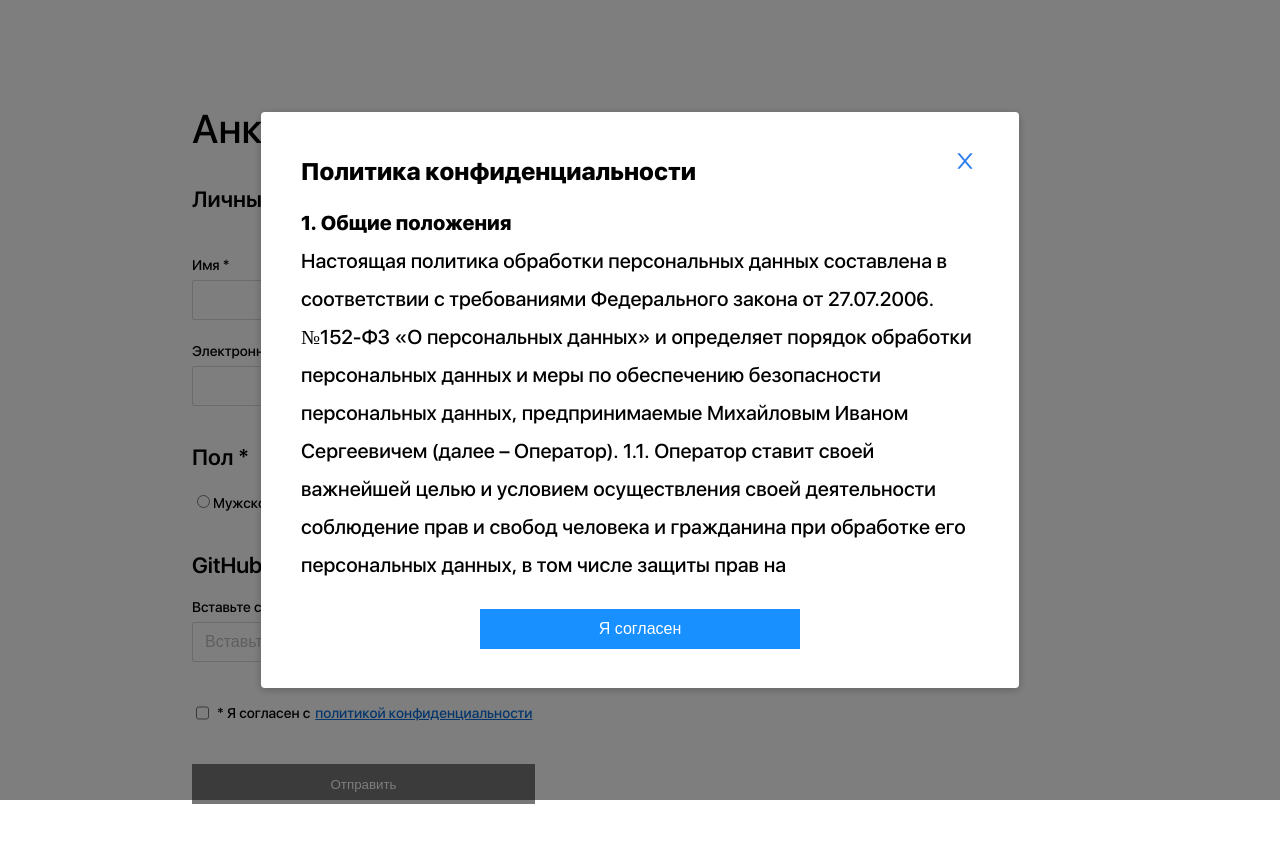
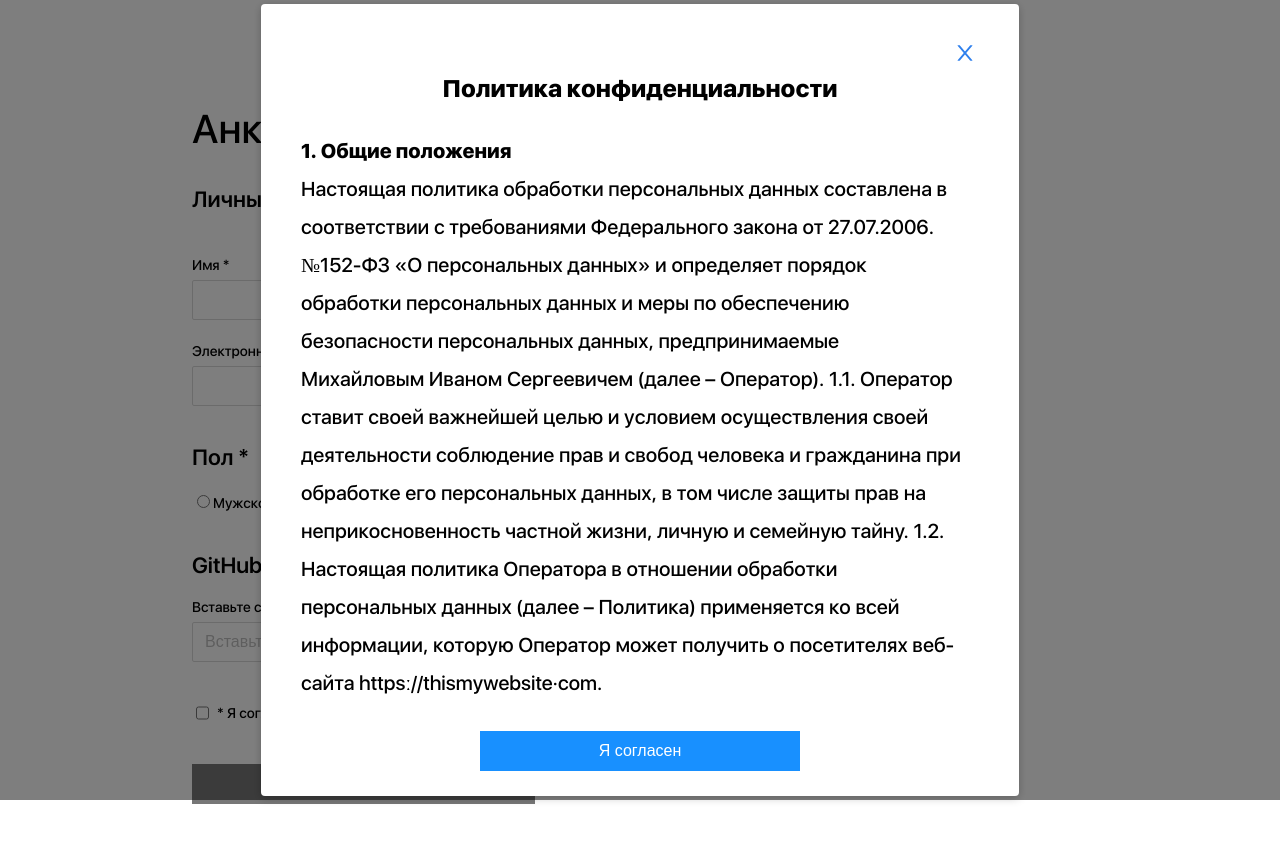
Before and after one commit to Lunyak/reactTest, a React (Create React App) app: page / in a window 1280 px wide. Shown: the top 842 px of the page. Built offline with nearby package versions, Linux system fonts and the light colour scheme.

Commit message:
fix scroll rules

```diff
--- a/src/components/PopupRules/popupRules.module.css
+++ b/src/components/PopupRules/popupRules.module.css
@@ -54,6 +54,16 @@
   overflow: auto;
   overflow-x:hidden;
 }
+.subtitle::-webkit-scrollbar { width: 5px; height: 3px;}
+.subtitle::-webkit-scrollbar-button {  background-color: #ffffff; }
+.subtitle::-webkit-scrollbar-track {  background-color: #ffffff;}
+.subtitle::-webkit-scrollbar-track-piece { background-color: #ffffff;}
+.subtitle::-webkit-scrollbar-thumb { height:168px; background-color: #bcbcbcc2; border-radius: 3px;}
+.subtitle::-webkit-scrollbar-corner { background-color: #BCBCBC;}
+.subtitle::-webkit-resizer { background-color: #fff;}
+
+
+
 
 .subtitle > span {
   display: block;
@@ -75,6 +85,7 @@
   font-size: 16px;
   line-height: 24px;
   cursor: pointer;
+  outline: none;
 }
 
 .submit:hover {
@@ -127,17 +138,25 @@
   .wrap {
     width: 90%;
     max-width: 758px;
-    height: 576px;
-    padding: 40px;
+    padding: 40px 40px 0px 40px;
+  }
+  .title {
+    margin: 25px 0;
+    text-align: center;
   }
   .subtitle {
-    max-height: 390px;
+    max-height: 574px;
+    padding-right: 15px;
   }
   .submitWrap {
+    margin: 25px 0;
     width: 100%;
     background-color: #fff;
     display: flex;
     justify-content: center;
+  }
+  .submit {
+    margin-top: 0;
   }
   .close {
     top: 40px;
```
